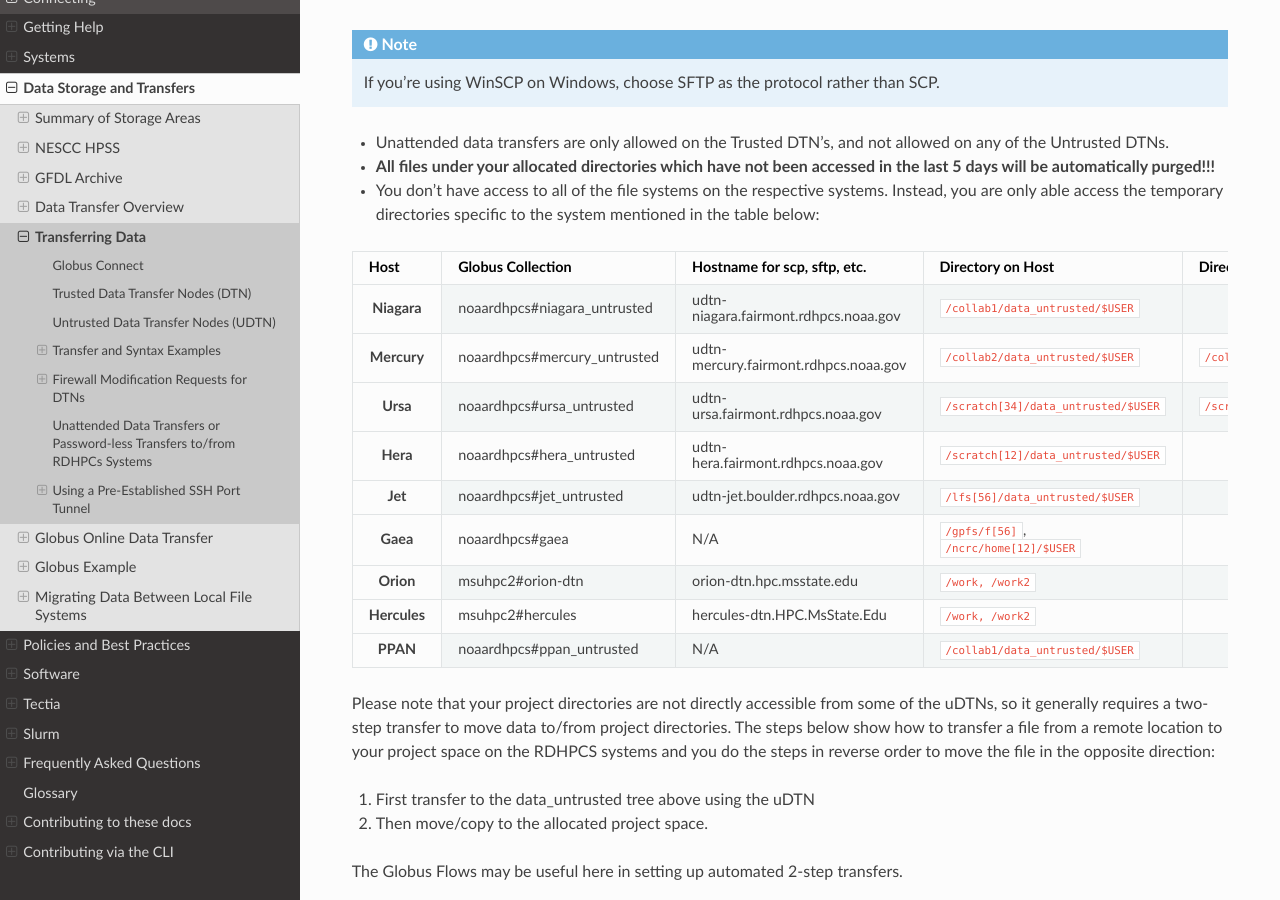
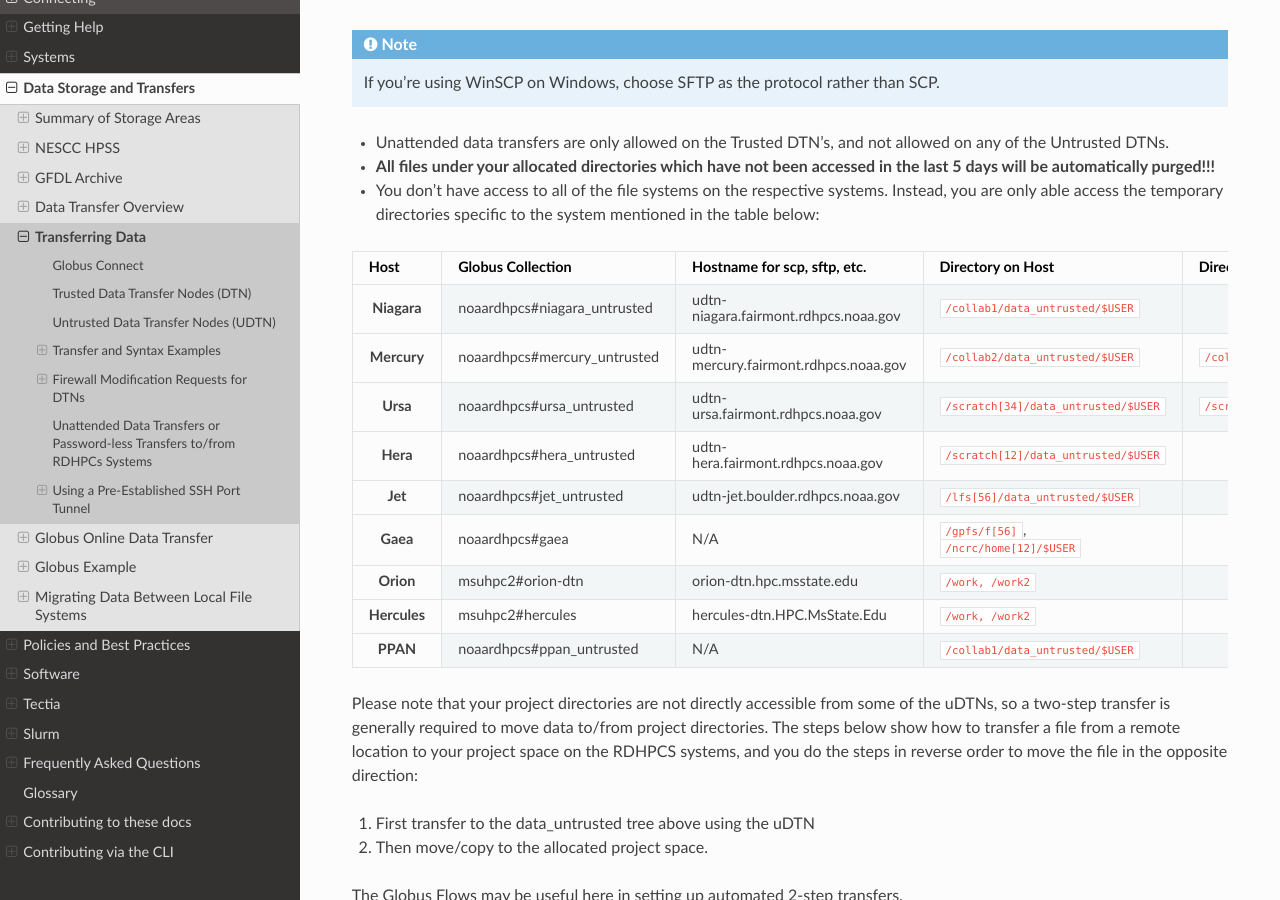
Before and after one commit to NOAA-RDHPCS/noaa-rdhpcs.github.io, a Sphinx documentation site: the page built from source/data/transferring_data.rst, in a window 1280 px wide and 900 px high, scrolled down 1792 px. Built offline with Sphinx 7.4.7 and the Read the Docs theme 3.1.0, drawn with Linux system fonts in a browser that asks for light colours; pages that are not in the unit, such as notebooks, are missing from menus.

Commit message:
Update transferring_data.rst
typos, style correction

```diff
--- a/source/data/transferring_data.rst
+++ b/source/data/transferring_data.rst
@@ -120,7 +120,7 @@ desktop/laptop. However, note the following important points:
      - Globus Collection
      - Hostname for scp, sftp, etc.
      - Directory on Host
-     - Direcotry as seen on the uDTN
+     - Directory as seen on the uDTN
    * - Niagara
      - noaardhpcs#niagara_untrusted
      - udtn-niagara.fairmont.rdhpcs.noaa.gov
@@ -168,11 +168,11 @@ desktop/laptop. However, note the following important points:
      -
 
 Please note that your project directories are not directly
-accessible from some of the uDTNs, so it generally requires a
-two-step transfer to move data to/from project
+accessible from some of the uDTNs, so a two-step transfer
+is generally required to move data to/from project
 directories.  The steps below show how to transfer
 a file from a remote location to your project space on
-the RDHPCS systems and you do the steps in reverse order to
+the RDHPCS systems, and you do the steps in reverse order to
 move the file in the opposite direction:
 
 #. First transfer to the data_untrusted tree above using the uDTN
```
